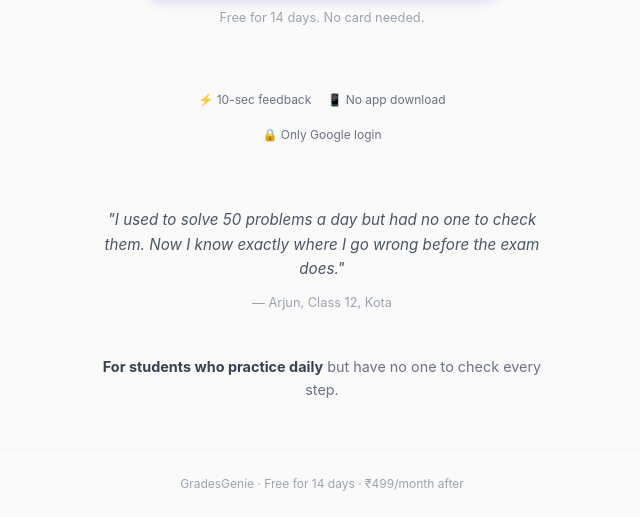
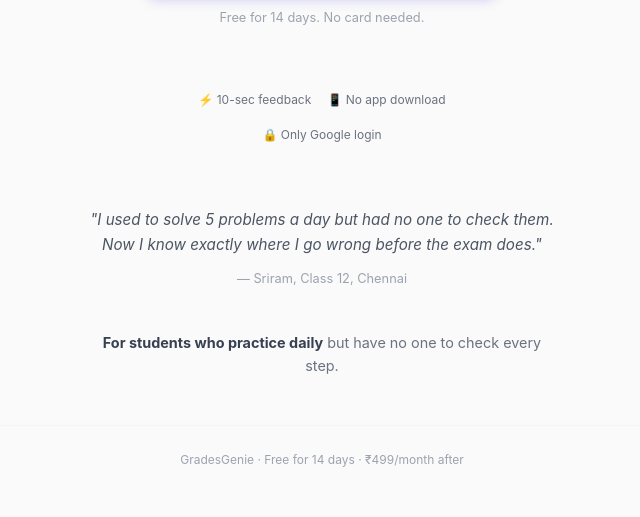
Before and after one commit to sripada-sys/collegeadvisor, a Flask app: page / in a window 1280 px wide. Shown: the part 1186-1703 px from the top of the page, without its empty margins (318-958 px from the left). After the commit the page ends 1653 px from the top, so only its background shows below. Run offline with Flask 3, Linux system fonts and the light colour scheme; some libraries are stand-ins or nearby versions.

Commit message:
Quote: Sriram, Class 12, Chennai, 5 problems

```diff
--- a/templates/landing.html
+++ b/templates/landing.html
@@ -455,8 +455,8 @@
 
 <!-- Quote -->
 <section class="quote-section">
-    <blockquote>"I used to solve 50 problems a day but had no one to check them. Now I know exactly where I go wrong before the exam does."</blockquote>
-    <cite>— Arjun, Class 12, Kota</cite>
+    <blockquote>"I used to solve 5 problems a day but had no one to check them. Now I know exactly where I go wrong before the exam does."</blockquote>
+    <cite>— Sriram, Class 12, Chennai</cite>
 </section>
 
 <!-- Identity line -->
```
